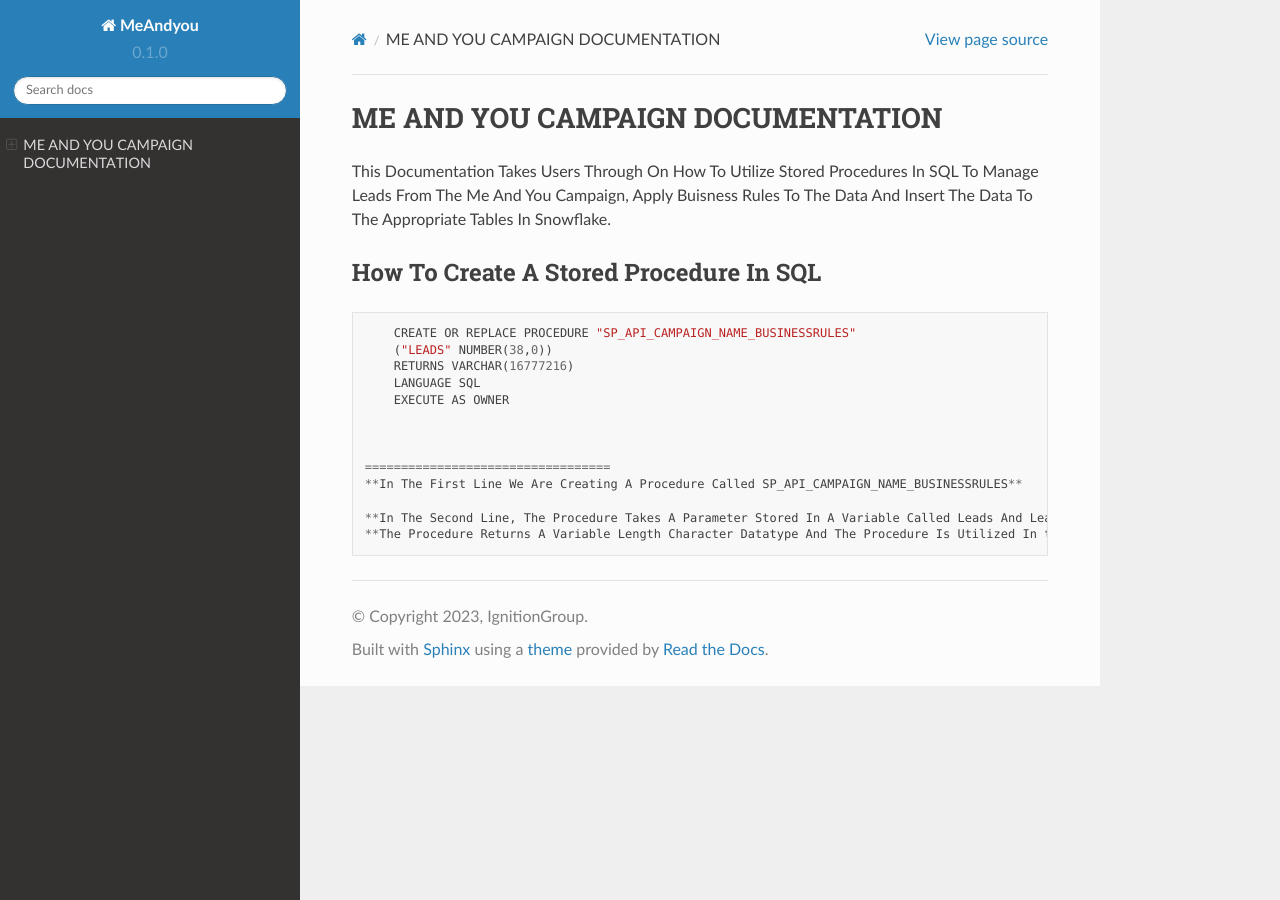
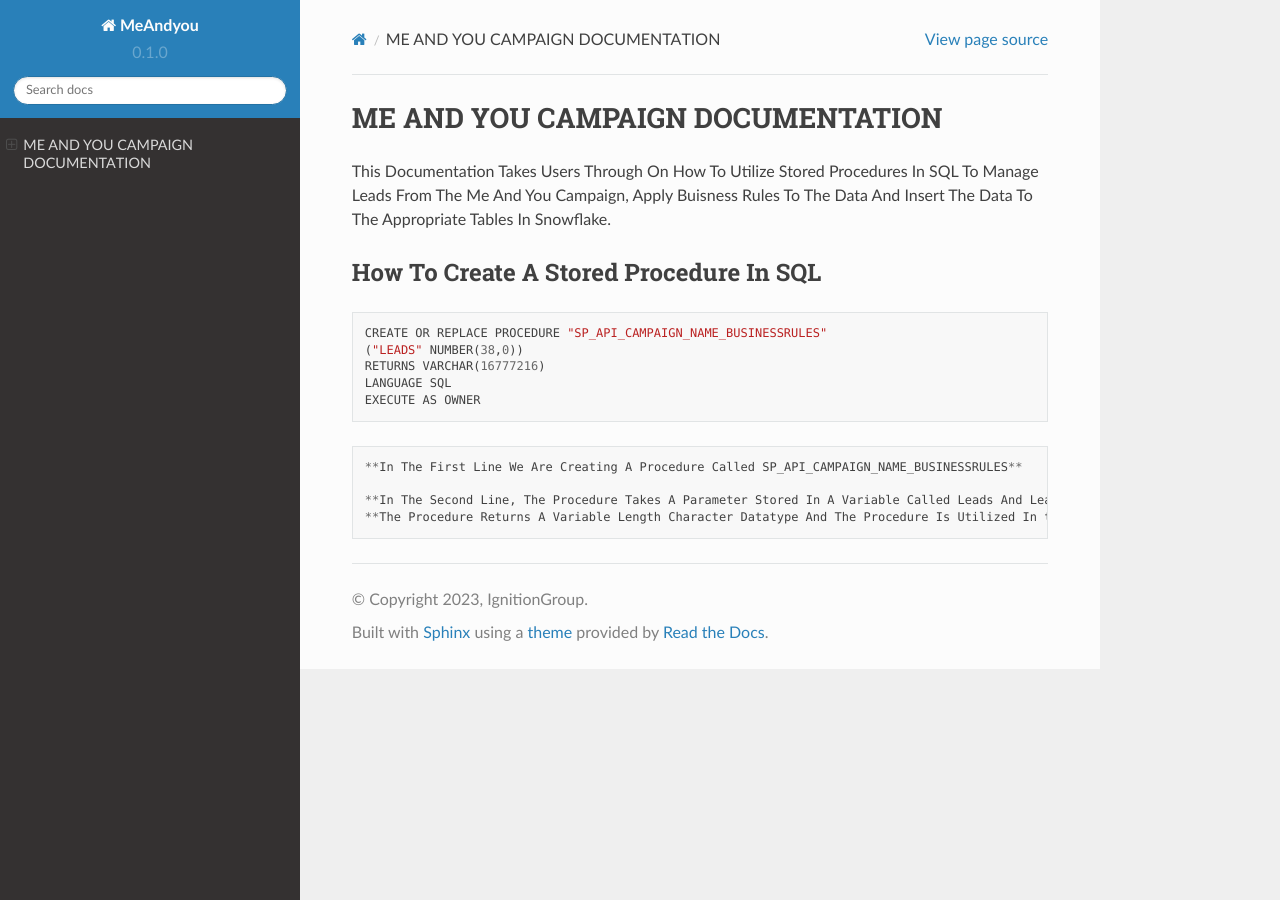
Before and after one commit to MPILOGUM114/MeAndYou, a Sphinx documentation site: the page built from docs/source/index.rst, in a window 1280 px wide. Built offline with Sphinx 7.4.7 and the Read the Docs theme 2.0.0, drawn with Linux system fonts in a browser that asks for light colours.

Commit message:
Update index.rst

```diff
--- a/docs/source/index.rst
+++ b/docs/source/index.rst
@@ -17,8 +17,8 @@ How To Create A Stored Procedure In SQL
      EXECUTE AS OWNER
 
 
+.. code-block::
 
- ==================================
  **In The First Line We Are Creating A Procedure Called SP_API_CAMPAIGN_NAME_BUSINESSRULES**
 
  **In The Second Line, The Procedure Takes A Parameter Stored In A Variable Called Leads And Leads Is A Number Datatype With A Maximum Of 38 digits.**
```
